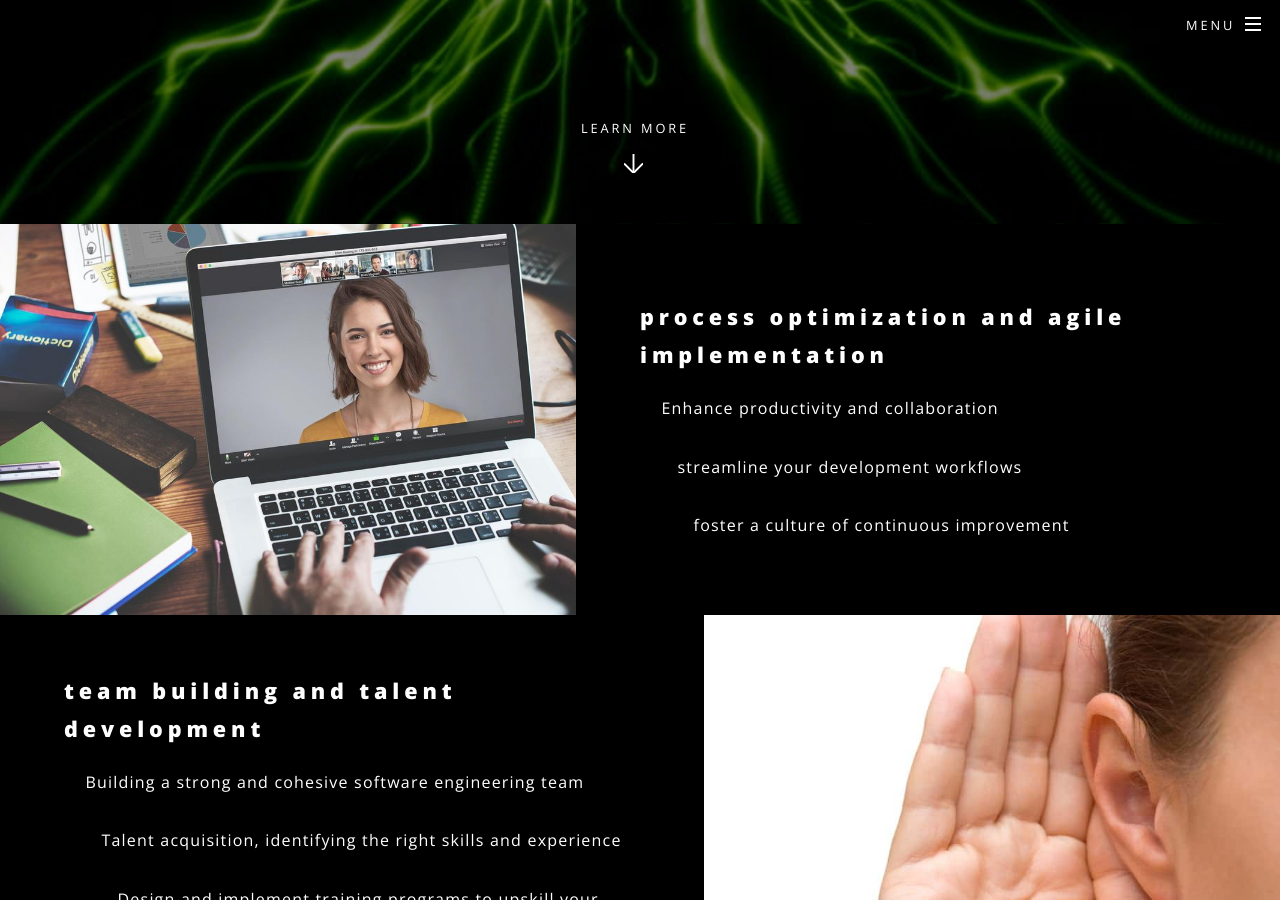
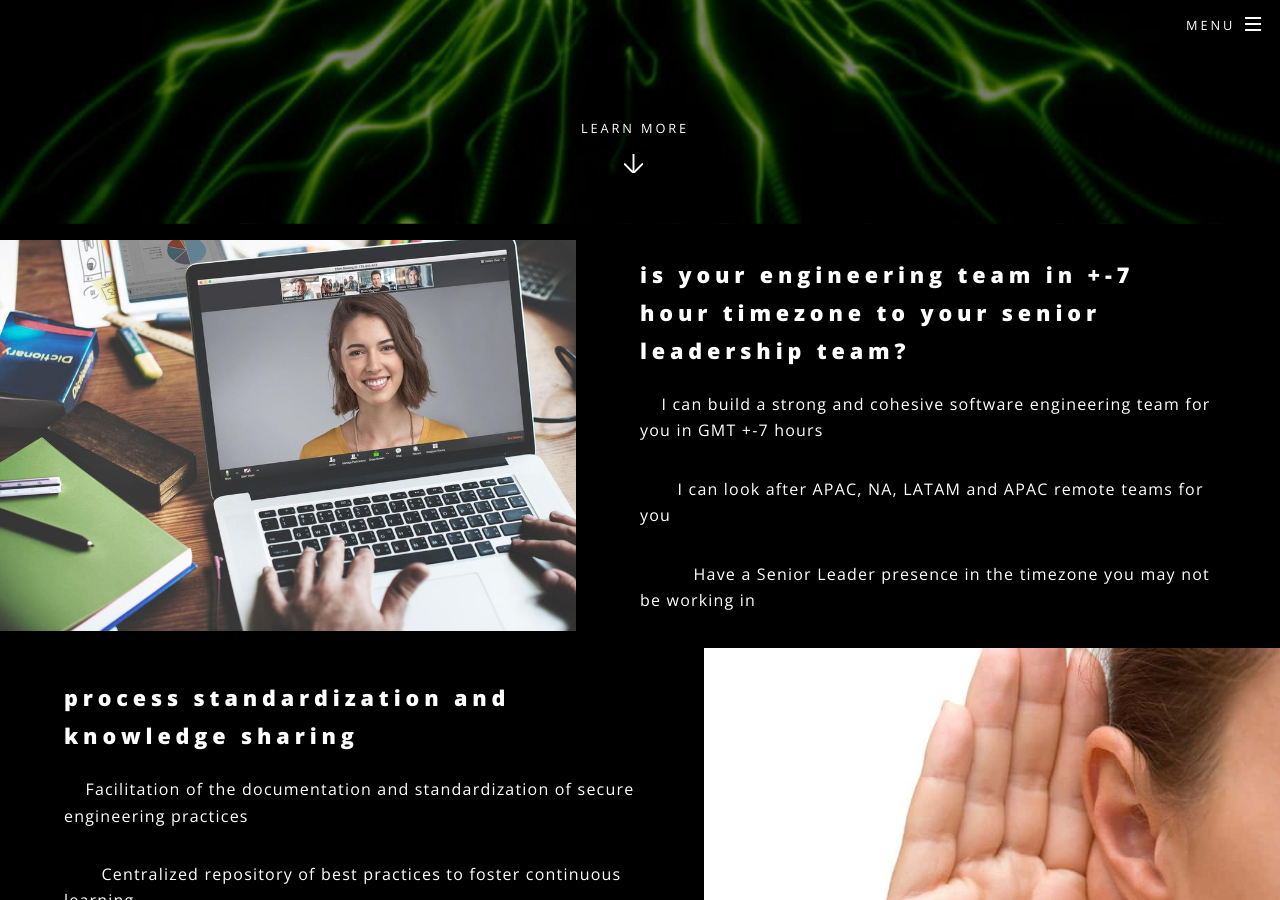
Before and after one commit to daniel-woolfson/dec0de-me, a Jekyll site: the page built from index.html, in a window 1280 px wide and 900 px high, scrolled down 676 px. Built offline with Jekyll 4.4.1, drawn with Linux system fonts in a browser that asks for light colours; some of the changed text lies outside the part shown.

Commit message:
Update index.html

```diff
--- a/index.html
+++ b/index.html
@@ -6,7 +6,7 @@
 						<div class="inner">
 							<h2>{{ site.title }}</h2>
 							<p>Architect Your Future</p>
-							<p>Engineering Management Consultancy</p>
+							<p>Engineering Team Management Consultancy</p>
 							<p>Fractional Engineering Manager</p>
 						</div>
 						<a href="#one" class="more scrolly">Learn More</a>
@@ -17,38 +17,35 @@
 					<section id="one" class="wrapper alt style2">
 						<section class="spotlight">
 							<div class="image"><img src="images/pic16.jpg" alt="" /></div><div class="content">
-								<h2>Process Optimization and Agile Implementation</h2>
+								<h2>Is your Engineering team in +-7 hour timezone to your Senior Leadership team?</h2>
 								<p>&nbsp;&nbsp;&nbsp;
-									Enhance productivity and collaboration</p>
+									I can build a strong and cohesive software engineering team for you in GMT +-7 hours</p>
 								<p>&nbsp;&nbsp;&nbsp;&nbsp;&nbsp;&nbsp;
-									streamline your development workflows</p>
+									I can look after APAC, NA, LATAM and APAC remote teams for you</p>
 								<p>&nbsp;&nbsp;&nbsp;&nbsp;&nbsp;&nbsp;&nbsp;&nbsp;&nbsp;
-									foster a culture of continuous improvement</p>
-
-
+									Have a Senior Leader presence in the timezone you may not be working in</p>
 							</div>
 						</section>
 						<section class="spotlight">
 							<div class="image"><img src="images/pic01.jpg" alt="" /></div><div class="content">
-								<h2>Team Building and Talent Development</h2>
+								<h2>Process Standardization and Knowledge Sharing</h2>
 								<p>&nbsp;&nbsp;&nbsp;
-									Building a strong and cohesive software engineering team</p>
+									Facilitation of the documentation and standardization of secure engineering practices</p>
 								<p>&nbsp;&nbsp;&nbsp;&nbsp;&nbsp;&nbsp;
-									Talent acquisition, identifying the right skills and experience</p>
+									Centralized repository of best practices to foster continuous learning</p>
 								<p>&nbsp;&nbsp;&nbsp;&nbsp;&nbsp;&nbsp;&nbsp;&nbsp;&nbsp;
-									Design and implement training programs to upskill your team</p>
-
+									Ensure consistency, quality, and streamlined processes throughout your software development projects</p>
 							</div>
 						</section>
 						<section class="spotlight">
 							<div class="image"><img src="images/pic02.jpg" alt="" /></div><div class="content">
-								<h2>Process Standardization and Knowledge Sharing</h2>
+								<h2>Process Optimization, Agile Implementation, Security Policy</h2>
 								<p>&nbsp;&nbsp;&nbsp;
-									Facilitation of the documentation and standardization of engineering practices</p>
+									Enhance productivity, collaboration in a secure culture</p>
 								<p>&nbsp;&nbsp;&nbsp;&nbsp;&nbsp;&nbsp;
-									centralized repository of best practices to foster continuous learning</p>
+									Streamline your secure development workflows</p>
 								<p>&nbsp;&nbsp;&nbsp;&nbsp;&nbsp;&nbsp;&nbsp;&nbsp;&nbsp;
-									Ensure consistency, quality, and streamlined processes throughout your software development projects</p>
+									Foster a culture of continuous improvement</p>
 							</div>
 						</section>
 					</section>
```
